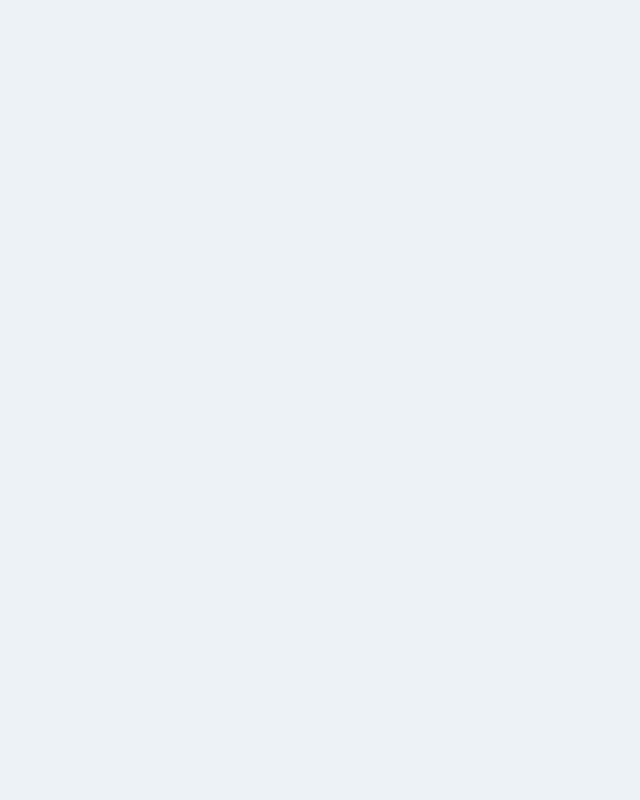
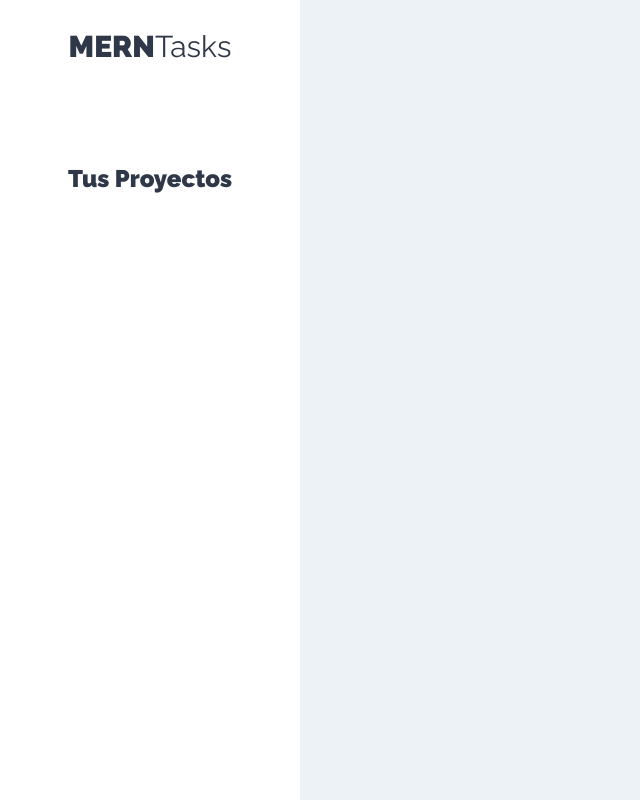
Before and after one commit to pipe473/MERNTasks-Cliente, a React (Create React App) app: page /proyectos in a window 1280 px wide. Shown: the whole page, without its empty margins (0-640 px from the left). Built offline with nearby package versions, Linux system fonts and the light colour scheme.

Commit message:
Creando estructura del sidebar para el componente de proyectos

```diff
--- a/src/components/layout/Sidebar.js
+++ b/src/components/layout/Sidebar.js
@@ -3,7 +3,11 @@
 const Sidebar = () => {
     return (
         <aside>
+            <h1>MERN<span>Tasks</span></h1>
 
+            <div className="proyectos">
+                <h2>Tus Proyectos</h2>
+            </div>
         </aside>
      );
 }
--- a/src/components/proyectos/Proyectos.js
+++ b/src/components/proyectos/Proyectos.js
@@ -1,9 +1,10 @@
 import React from 'react';
+import Sidebar from '../layout/Sidebar';
 
 const Proyectos = () => {
     return (
         <div className="contenedor-app">
-
+                <Sidebar />
             <div className="seccion-principal">
                 <main>
                     <div className="contenedor-tareas">
```
